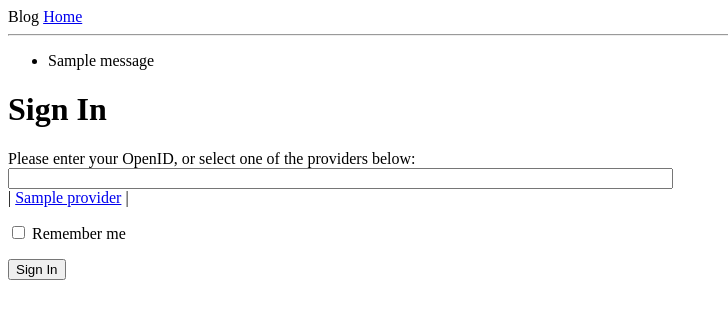
After one commit to Bhanu414/Work, a Flask app: template project1/app/templates/login.html in a window 1280 px wide. The commit adds this page. Shown: the top 319 px of the page, without its empty margins (0-728 px from the left). Run offline with Flask 2, Linux system fonts and the light colour scheme; the template is opened without the code that fills it: most values are stand-ins (such as "Sample title", 1, 10 or a date in 2020); one stand-in notice (Sample message) is shown; form fields are guessed from the names that the template uses.

Commit message:
new updates

```diff
--- a/project1/app/__init__.py
+++ b/project1/app/__init__.py
@@ -1,5 +1,6 @@
 from flask import Flask
 
 app = Flask(__name__)
+app.config.from_object('config')
 
 from app import views
--- /dev/null
+++ b/project1/app/templates/base.html
@@ -0,0 +1,26 @@
+<!DOCTYPE html>
+<html>
+<head>
+	{% if title %}
+	<title>{{title}}</title>
+	{% else %}
+	<title>Welcome</title>
+	{% endif %}
+</head>
+
+<body>
+	<div> Blog  <a href="/index"> Home </a></div>
+	<hr>
+	{% with messages = get_flashed_messages() %}
+		{% if messages %}
+			<ul>
+				{% for message in messages %}
+					<li> {{message}} </li>
+				{% endfor %}
+			</ul>
+		{% endif %}
+	{% endwith %}
+
+	{% block content %} {% endblock %}
+</body>
+</html>
--- /dev/null
+++ b/project1/app/templates/login.html
@@ -0,0 +1,42 @@
+<!-- extend from base layout -->
+
+{% extends "base.html" %}
+
+{% block content %}
+<script type="text/javascript">
+	function set_openid(openid,pr)
+	{
+		u = openid.search('<username>')
+		if (u != -1){
+			user = promt('Enter your' + pr + 'username:')
+			openid = openid.substr(0,u) + user
+		}
+		form = document.forms['login'];
+		form.elements['openid'].value = openid
+	}
+</script>
+
+
+
+	<h1> Sign In </h1>
+
+	<form action ="" method="post" name="login">
+		{{form.hidden_tag()}}
+		<p>
+			Please enter your OpenID, or select one of the providers below:<br>
+			{{ form.openid(size=80) }}
+			{% for error in form.openid.errors %}
+				<span style="color:red;">[{{error}}]</span>
+			{% endfor %}<br>
+
+			|{% for pr in providers %}
+			<a href="javascript:set_openid('{{pr.url}}','{{pr.name}}');">{{pr.name}}</a> |
+			{% endfor %}
+		</p>
+		<p>
+			{{ form.remember_me }} Remember me
+		</p>
+		<p><input type="submit" value="Sign In"></p>
+	</form>
+
+{% endblock %}
```
Also changed, not shown: project1/app/forms.py (added, +7 -0 lines), project1/app/templates/index.html (+6 -13 lines), project1/app/views.py (+14 -2 lines), project1/config.py (added, +10 -0 lines), project1/README.md.
